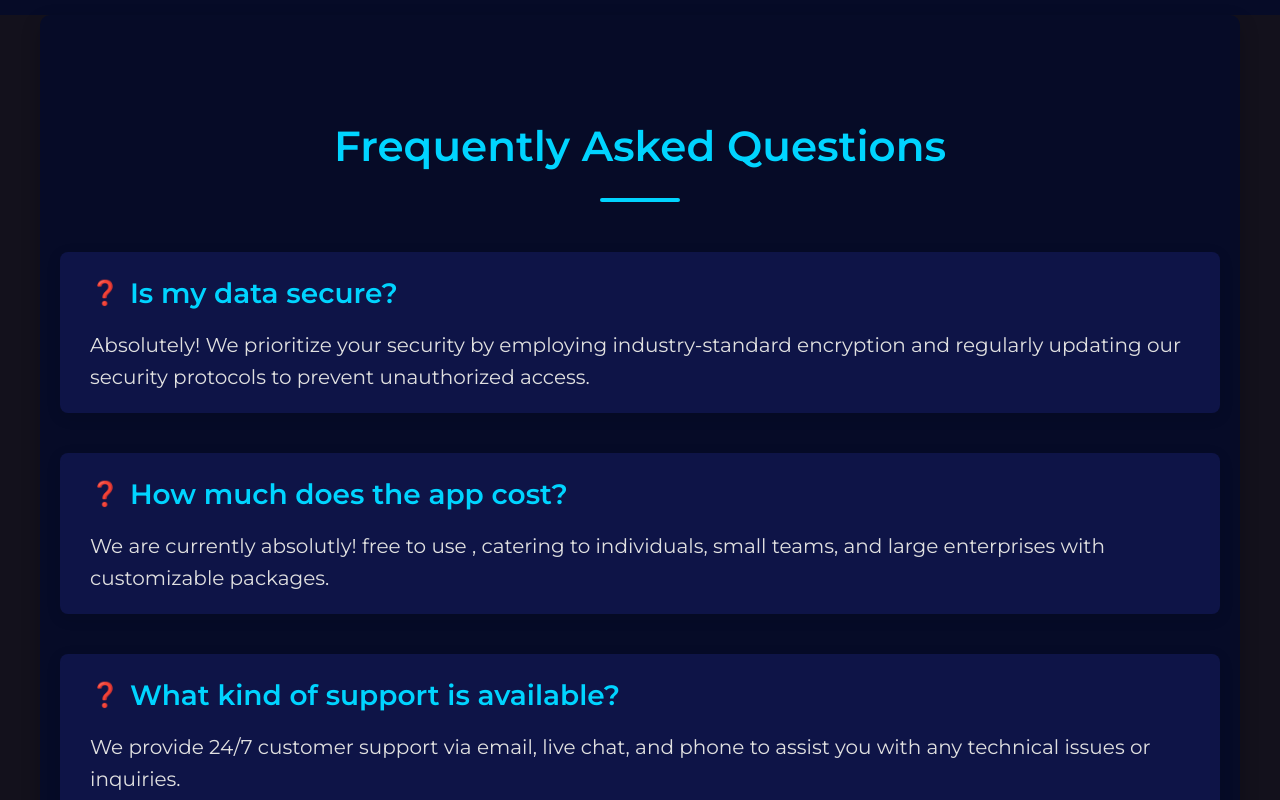
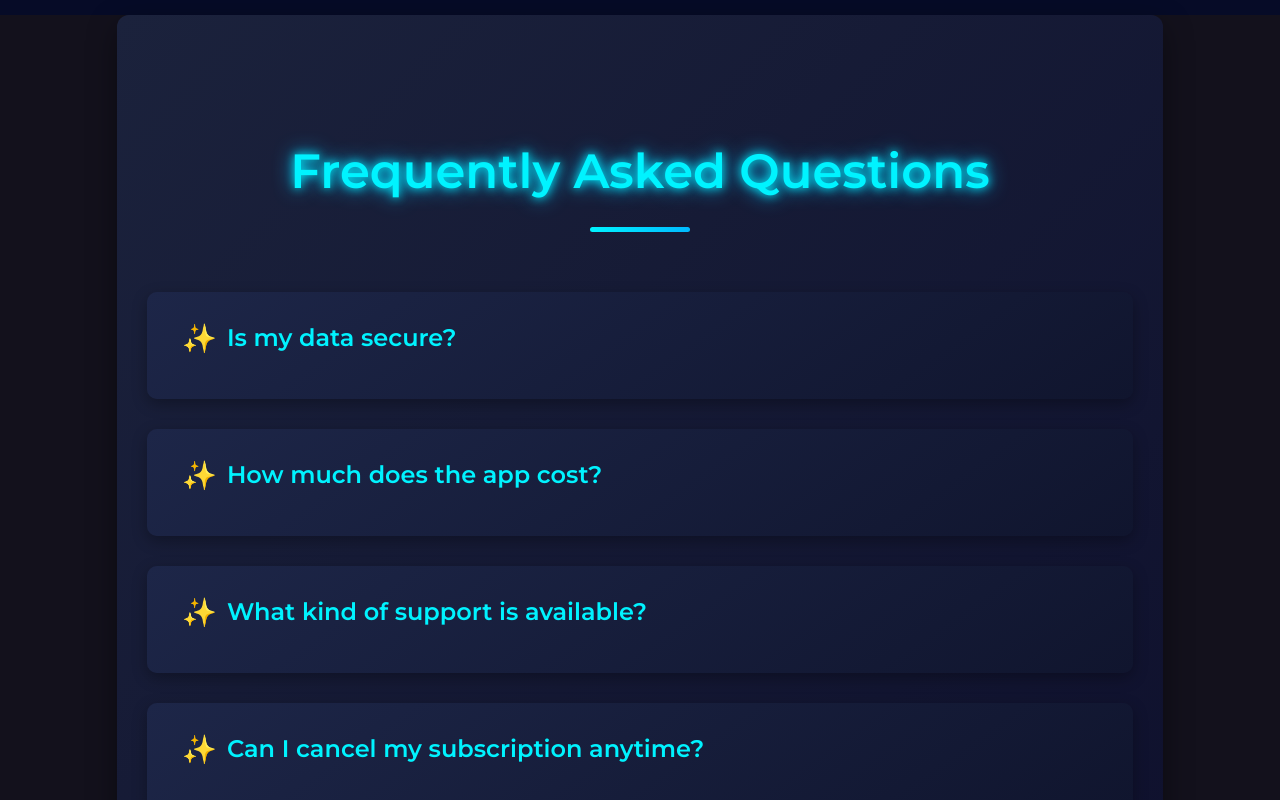
Before and after one commit to SuryaBucky/teamsync_Infosys_Internship_Oct2024, a React (Create React App) app in the folder client/: page / in a window 1280 px wide. Shown: the part 2960-3760 px from the top of the page. Built offline with nearby package versions, Linux system fonts and the light colour scheme.

Commit message:
Enhanced and Awesome FAQ

```diff
--- a/client/src/pages/Home/components/Faq.jsx
+++ b/client/src/pages/Home/components/Faq.jsx
@@ -1,126 +1,149 @@
 import styled from "styled-components";
 
-// FAQ Container with improved background, spacing, and typography
+// FAQ Container with a gradient background and better spacing
 const FaqContainer = styled.section`
-  background-color: #060b27;
+  background: linear-gradient(135deg, #1b223c, #0d0e2b);
   color: #ffffff;
-  padding: 100px 20px;
+  padding: 120px 30px;
   max-width: 1200px;
   margin: 0 auto;
-  border-radius: 10px;
-  box-shadow: 0 8px 20px rgba(0, 0, 0, 0.2);
+  border-radius: 12px;
+  box-shadow: 0 10px 30px rgba(0, 0, 0, 0.4);
 `;
 
-// FAQ Title with stylish typography
+// FAQ Title with dynamic styling and glow effect
 const FaqTitle = styled.h2`
   text-align: center;
-  font-size: 42px;
+  font-size: 48px;
   font-weight: bold;
-  margin-bottom: 50px;
+  margin-bottom: 60px;
   position: relative;
-  color: #00d4ff;
+  color: #00f3ff;
+  text-shadow: 0 0 10px #00f3ff, 0 0 20px #00baff;
+
   &:after {
     content: "";
-    width: 80px;
-    height: 4px;
-    background: #00d4ff;
+    width: 100px;
+    height: 5px;
+    background: linear-gradient(90deg, #00f3ff, #00baff);
     display: block;
     margin: 20px auto;
-    border-radius: 2px;
+    border-radius: 5px;
   }
 `;
 
-// FAQ List Styling
+// FAQ List with hover effects and better spacing
 const FaqList = styled.ul`
   list-style: none;
   margin: 0;
   padding: 0;
   display: flex;
   flex-direction: column;
-  gap: 40px;
+  gap: 30px;
 `;
 
-// FAQ Item with visual effects
+// FAQ Item with interactive effects
 const FaqItem = styled.li`
-  background-color: #0e1447;
-  padding: 20px 30px;
-  border-radius: 8px;
-  box-shadow: 0 4px 15px rgba(0, 0, 0, 0.1);
-  transition: transform 0.3s ease;
+  background: linear-gradient(145deg, #1d2648, #10152e);
+  padding: 25px 35px;
+  border-radius: 10px;
+  box-shadow: 0 5px 15px rgba(0, 0, 0, 0.3);
+  cursor: pointer;
+  transition: transform 0.3s ease, box-shadow 0.3s ease;
 
   &:hover {
     transform: translateY(-5px);
+    box-shadow: 0 10px 25px rgba(0, 0, 0, 0.5),
+      0 0 15px rgba(0, 243, 255, 0.6);
   }
 `;
 
-// FAQ Question Styling
+// FAQ Question with an icon and hover animation
 const FaqQuestion = styled.h4`
-  font-size: 28px;
+  font-size: 24px;
   font-weight: 600;
-  color: #00d4ff;
+  color: #00f3ff;
   margin-bottom: 15px;
   display: flex;
   align-items: center;
+
   &:before {
-    content: "❓";
+    content: "✨";
     margin-right: 10px;
-    font-size: 24px;
+    font-size: 28px;
     color: #ffffff;
+    transition: transform 0.3s ease;
+  }
+
+  ${FaqItem}:hover & {
+    &:before {
+      transform: rotate(360deg);
+    }
   }
 `;
 
-// FAQ Answer Styling
+// FAQ Answer with smooth transition visibility
 const FaqAnswer = styled.p`
-  font-size: 20px;
-  color: #e0e0e0;
-  line-height: 1.6;
+  font-size: 18px;
+  color: #cbd3e0;
+  line-height: 1.8;
+  max-height: 0;
+  overflow: hidden;
+  transition: max-height 0.4s ease;
 `;
 
-// FAQ Component with additional relevant questions and detailed answers
+// Toggle visibility for FAQ answers
 const Faq = () => {
   const faqData = [
     {
       question: "Is my data secure?",
       answer:
-        "Absolutely! We prioritize your security by employing industry-standard encryption and regularly updating our security protocols to prevent unauthorized access.",
+        "Absolutely! We employ advanced encryption and update our security protocols to keep your data safe.",
     },
     {
       question: "How much does the app cost?",
       answer:
-        "We are currently absolutly! free to use , catering to individuals, small teams, and large enterprises with customizable packages.",
+        "Our app is completely free right now, with plans for premium features in the future.",
     },
     {
       question: "What kind of support is available?",
       answer:
-        "We provide 24/7 customer support via email, live chat, and phone to assist you with any technical issues or inquiries.",
+        "Our team is available 24/7 via live chat, email, and phone for all your queries.",
     },
     {
       question: "Can I cancel my subscription anytime?",
       answer:
-        "Yes, you can easily cancel your subscription at any time. There are no hidden fees or long-term commitments.",
+        "Yes, you can cancel anytime with no hidden fees or long-term commitments.",
     },
     {
       question: "Do you offer a free trial?",
       answer:
-        "Yes, we offer a 14-day free trial with full access to all features so you can evaluate the app without any cost.",
+        "We offer a 14-day trial with access to all premium features to help you evaluate the app.",
     },
     {
       question: "Is the app compatible with mobile devices?",
       answer:
-        "Yes, our app is fully responsive and works seamlessly on smartphones and tablets. We also offer native mobile apps for iOS and Android.",
+        "Yes! Our app works perfectly on smartphones and tablets, with native apps for iOS and Android.",
     },
   ];
+
+  const toggleAnswer = (index) => {
+    const answer = document.querySelectorAll(".faq-answer")[index];
+    const currentHeight = answer.style.maxHeight;
+
+    answer.style.maxHeight = currentHeight ? null : `${answer.scrollHeight}px`;
+  };
 
   return (
     <FaqContainer>
       <div id="faq">
-      <FaqTitle>Frequently Asked Questions</FaqTitle>
+        <FaqTitle>Frequently Asked Questions</FaqTitle>
       </div>
       <FaqList>
         {faqData.map((faq, index) => (
-          <FaqItem key={index}>
+          <FaqItem key={index} onClick={() => toggleAnswer(index)}>
             <FaqQuestion>{faq.question}</FaqQuestion>
-            <FaqAnswer>{faq.answer}</FaqAnswer>
+            <FaqAnswer className="faq-answer">{faq.answer}</FaqAnswer>
           </FaqItem>
         ))}
       </FaqList>
```
